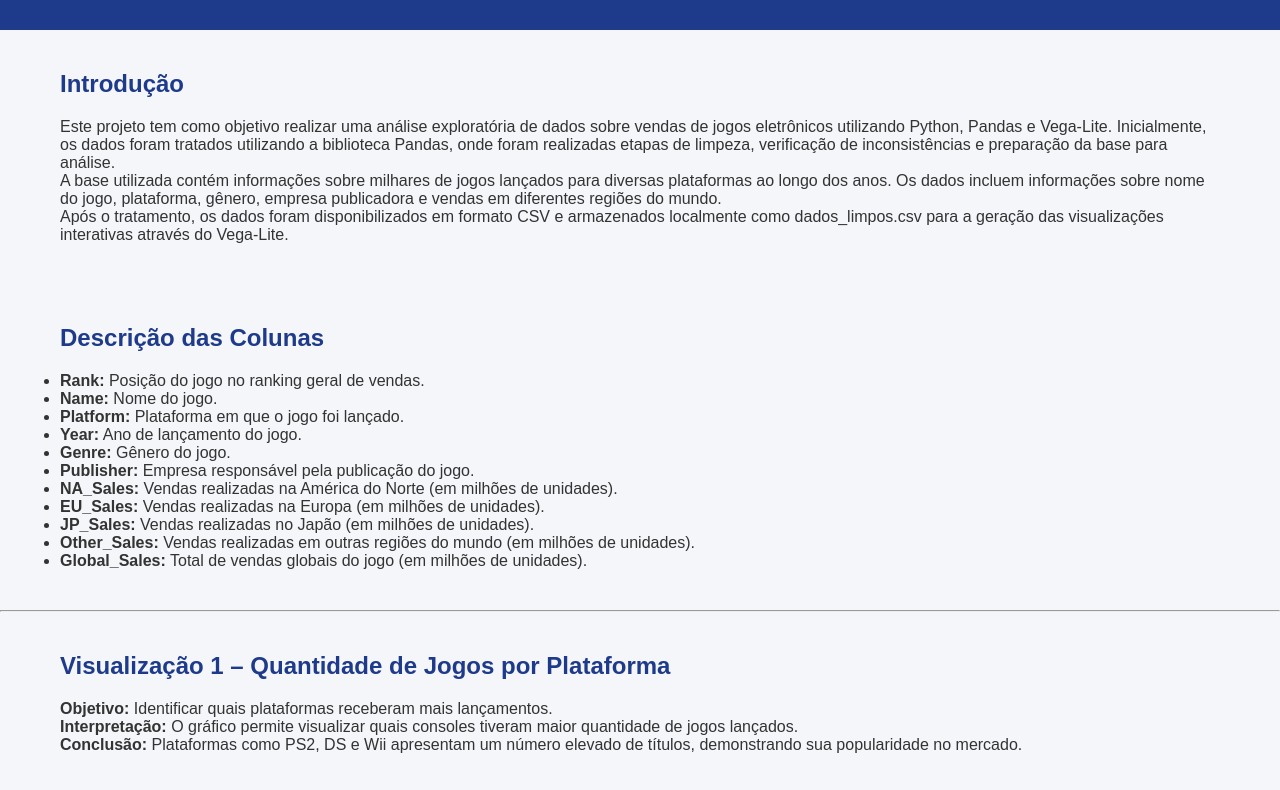
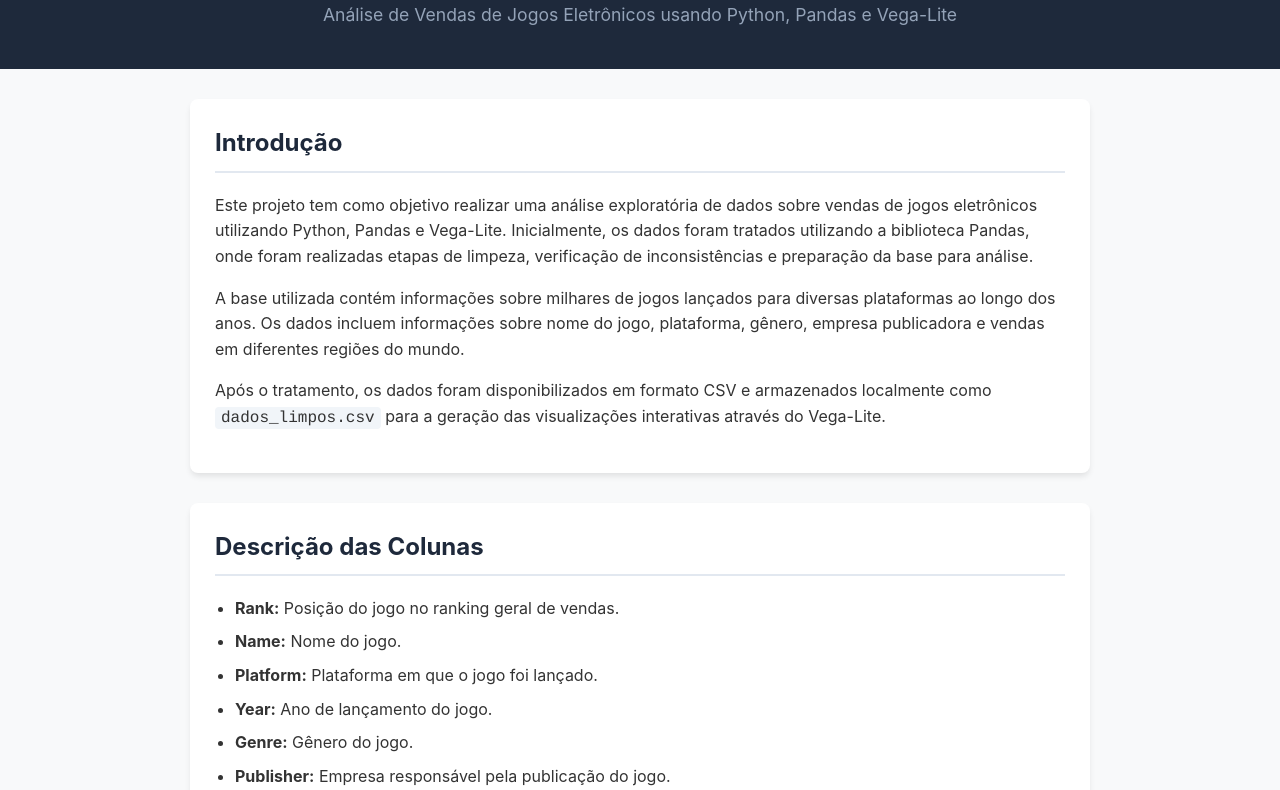
Before and after one commit to MrPelotade10/dados, a plain HTML site: page index.html in a window 1280 px wide. Shown: the part 105-895 px from the top of the page. Drawn offline with Linux system fonts and the light colour scheme; a script that the page names is missing.

Commit message:
Update style.css

```diff
--- a/style.css
+++ b/style.css
@@ -1,81 +1,92 @@
-*{
-margin:0;
-padding:0;
-box-sizing:border-box;
-font-family:Arial, sans-serif;
+body {
+    font-family: -apple-system, BlinkMacSystemFont, "Segoe UI", Roboto, Helvetica, Arial, sans-serif;
+    color: #333;
+    line-height: 1.6;
+    background-color: #f8f9fa;
+    margin: 0;
+    padding: 0;
 }
 
-body{
-background:#f4f6f9;
-color:#333;
+header {
+    background-color: #1e293b;
+    color: #ffffff;
+    padding: 40px 20px;
+    text-align: center;
 }
 
-header{
-background:#1e3a8a;
-color:white;
-text-align:center;
-padding:40px;
+header h1 {
+    margin: 0;
+    font-size: 2.2rem;
 }
 
-nav{
-background:#0f172a;
-display:flex;
-justify-content:center;
-gap:20px;
-padding:15px;
+.subtitle {
+    margin: 10px 0 0 0;
+    color: #94a3b8;
+    font-size: 1.1rem;
 }
 
-nav a{
-color:white;
-text-decoration:none;
-font-weight:bold;
+.container {
+    max-width: 900px;
+    margin: 30px auto;
+    padding: 0 20px;
 }
 
-nav a:hover{
-color:#60a5fa;
+section {
+    background: #ffffff;
+    padding: 25px;
+    margin-bottom: 30px;
+    border-radius: 8px;
+    box-shadow: 0 4px 6px -1px rgba(0, 0, 0, 0.1);
 }
 
-section{
-max-width:1200px;
-margin:auto;
-padding:40px 20px;
+h2 {
+    color: #1e293b;
+    border-bottom: 2px solid #e2e8f0;
+    padding-bottom: 8px;
+    margin-top: 0;
 }
 
-h2{
-margin-bottom:20px;
-color:#1e3a8a;
+ul {
+    padding-left: 20px;
 }
 
-.cards{
-display:flex;
-gap:20px;
-flex-wrap:wrap;
+li {
+    margin-bottom: 8px;
 }
 
-.card{
-flex:1;
-min-width:200px;
-background:white;
-padding:25px;
-border-radius:10px;
-text-align:center;
-box-shadow:0 2px 10px rgba(0,0,0,.1);
+code {
+    background-color: #f1f5f9;
+    padding: 2px 6px;
+    border-radius: 4px;
+    font-family: Courier, monospace;
 }
 
-.card h3{
-font-size:2rem;
-color:#2563eb;
+hr {
+    border: 0;
+    height: 1px;
+    background: #e2e8f0;
+    margin: 40px 0;
 }
 
-iframe{
-border-radius:10px;
-box-shadow:0 2px 10px rgba(0,0,0,.1);
+.meta, .interpretation, .conclusion {
+    font-size: 0.95rem;
+    margin: 10px 0;
 }
 
-footer{
-background:#0f172a;
-color:white;
-text-align:center;
-padding:20px;
-margin-top:40px;
+.chart {
+    width: 100%;
+    margin: 25px auto;
+    display: flex;
+    justify-content: center;
+    background-color: #ffffff;
 }
+
+.general-conclusion {
+    background-color: #f0fdf4;
+    border-left: 4px solid #16a34a;
+}
+
+.general-conclusion h2 {
+    color: #166534;
+    border-bottom-color: #bbf7d0;
+}
```
